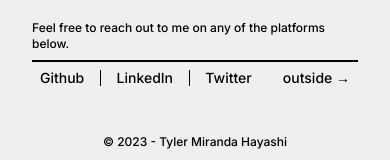
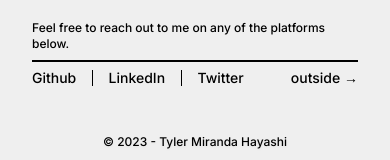
Before and after one commit to Vader-7/vw, a Next.js app: page /about in a window 390 px wide. Shown: the part 556-716 px from the top of the page. Built offline with nearby package versions, Linux system fonts and the light colour scheme.

Commit message:
fix: px Footer.tsx

```diff
--- a/components/Footer.tsx
+++ b/components/Footer.tsx
@@ -11,7 +11,7 @@ export function Footer() {
         </p>
       </div>
       <Separator className="my-2" />
-      <div className="flex h-4 items-center space-x-4 text-center text-sm font-medium subpixel-antialiased px-2">
+      <div className="flex h-4 items-center space-x-4 text-center text-sm font-medium subpixel-antialiased px-auto lg:px-2">
         <div>
           <a href="https://github.com/Vader-7" target="_blank">
             Github
```
